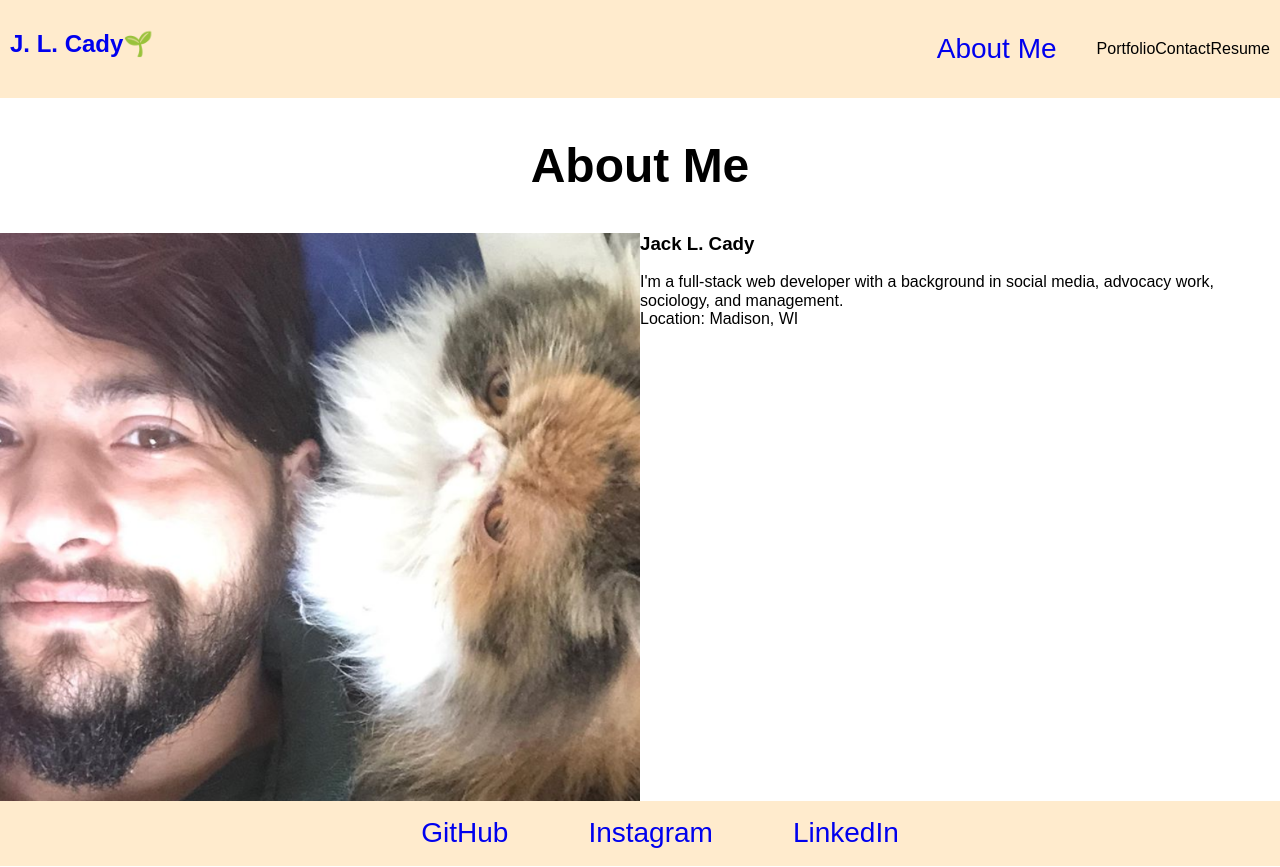
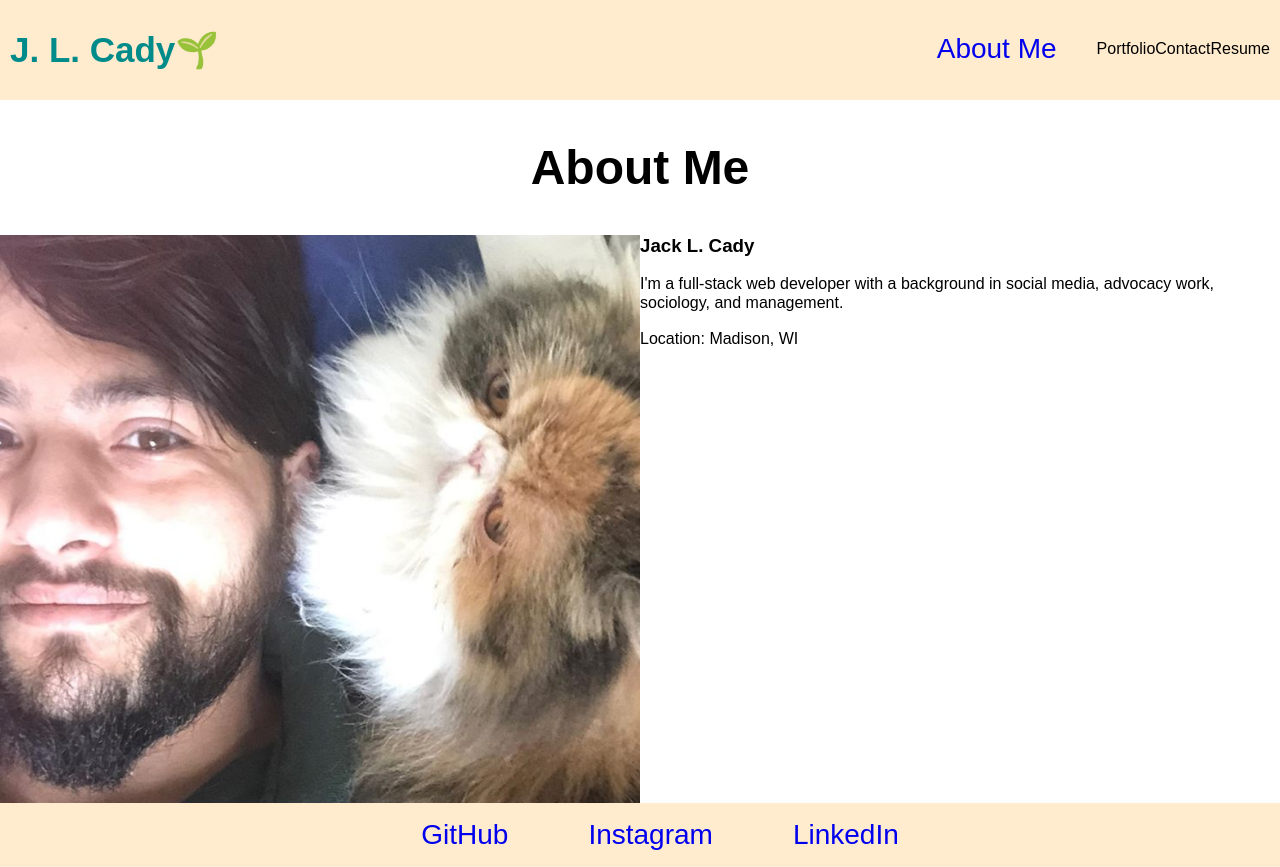
Before and after one commit to londonlast21/spaportfolio, a React (Create React App) app: page / in a window 1280 px wide. Built offline with nearby package versions, Linux system fonts and the light colour scheme.

Commit message:
fixed header

```diff
--- a/src/components/About/index.js
+++ b/src/components/About/index.js
@@ -24,6 +24,7 @@ function About() {
                         I'm a full-stack web developer with a background in social media, advocacy work,
                         sociology, and management.
                     <br></br>
+                    <br></br>
                         Location: Madison, WI
                     </p>
                     </div>
--- a/src/components/Nav/index.js
+++ b/src/components/Nav/index.js
@@ -22,7 +22,7 @@ function Nav() {
     <header>
         <h2>
             <a href="/">
-                <span role="img" aria-label="camera">J. L. Cady🌱</span>
+                <span role="img" className="my-name">J. L. Cady🌱</span>
             </a>
         </h2>
         <nav>
--- a/src/index.css
+++ b/src/index.css
@@ -76,6 +76,11 @@ label > .label-body {
 
 /* CUSTOM STYLING BELOW HERE */
 /*header styling*/
+
+.my-name {
+  color: darkcyan;
+  font-size: 35px;
+}
 header {
   padding: 10px;
   background-color: blanchedalmond;
```
